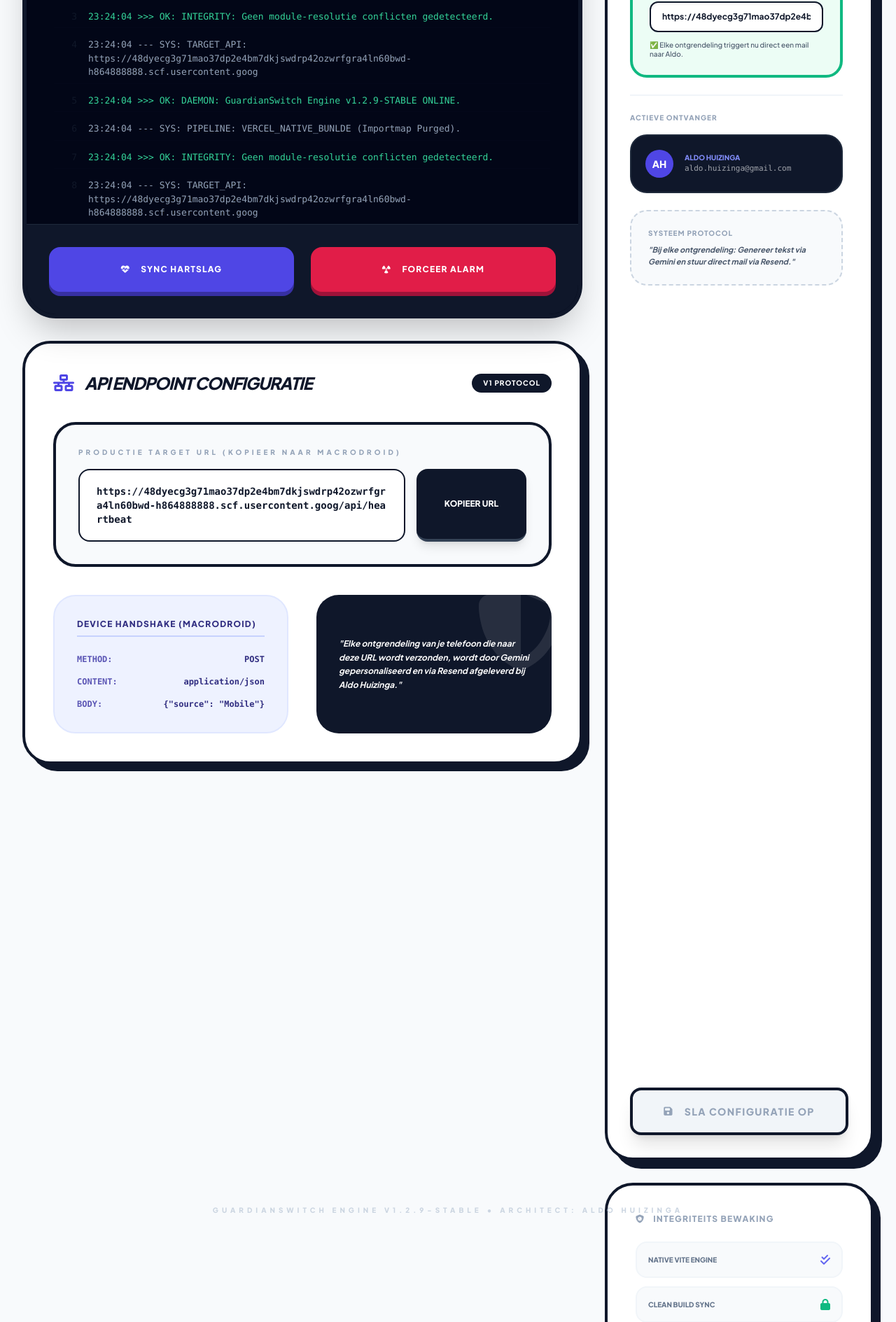
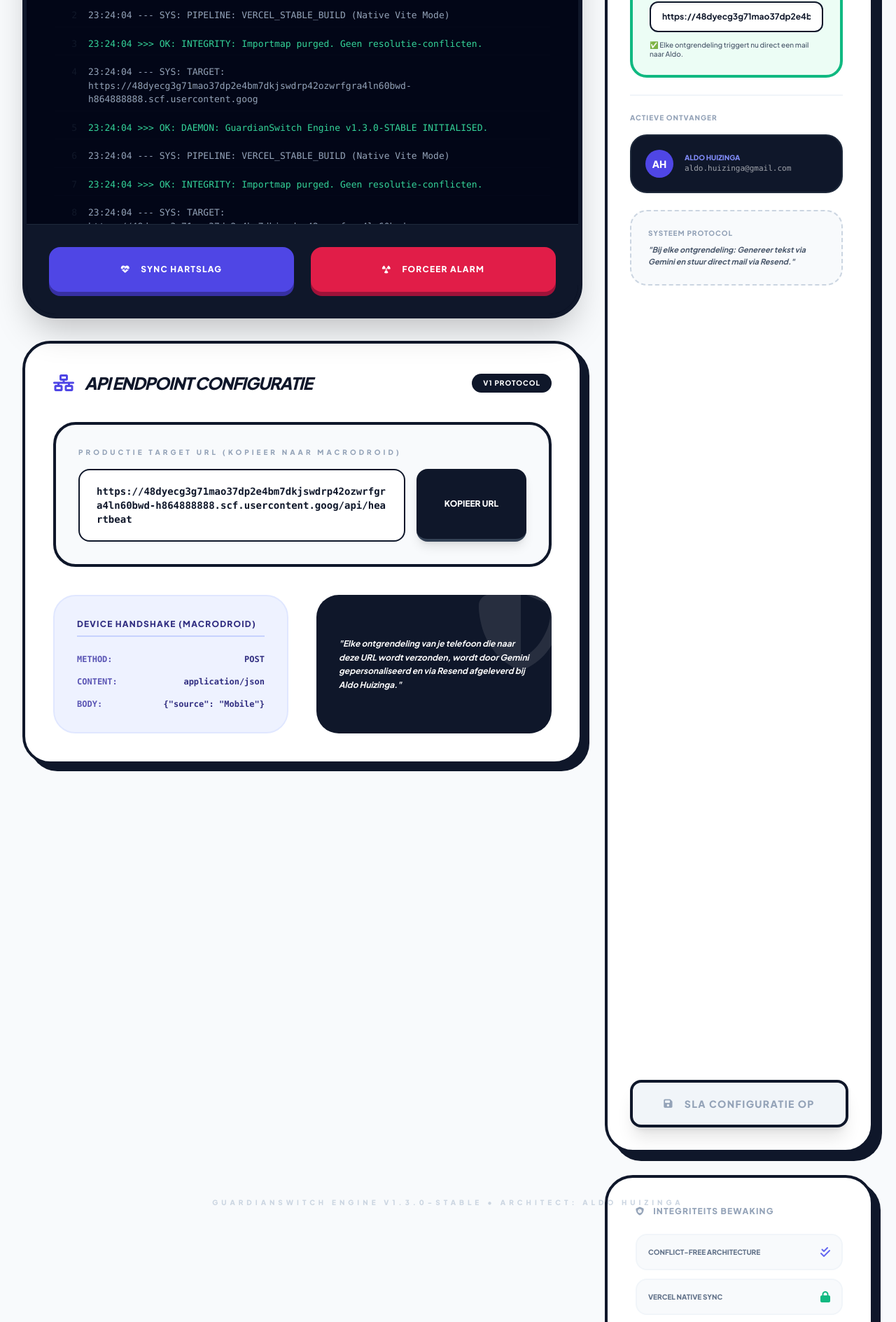
Before and after one commit to Legalfiction/Welzijn-Monitor, a React (Vite) app: page / in a window 1280 px wide. Shown: the part 269-2158 px from the top of the page at 70% size. Built offline with nearby package versions, Linux system fonts and the light colour scheme.

Commit message:
feat: Update app version and logging messages
Updates the application version to 1.3.0 and refines log messages for clarity and accuracy. This includes changes to daemon initialization, pipeline details, and deployment delivery status.

```diff
--- a/App.tsx
+++ b/App.tsx
@@ -6,7 +6,7 @@ import SettingsPanel from './components/SettingsPanel';
 import ArchitectureDiagram from './components/ArchitectureDiagram';
 import GuidePanel from './components/GuidePanel';
 
-const APP_VERSION = "1.2.9-STABLE";
+const APP_VERSION = "1.3.0-STABLE";
 
 const App: React.FC = () => {
   const [settings, setSettings] = useState<SystemSettings>(() => {
@@ -39,10 +39,10 @@ const App: React.FC = () => {
 
   useEffect(() => {
     if (isLive) {
-      addLog(`DAEMON: GuardianSwitch Engine v${APP_VERSION} ONLINE.`, 'success');
-      addLog(`PIPELINE: VERCEL_NATIVE_BUNLDE (Importmap Purged).`, 'info');
-      addLog(`INTEGRITY: Geen module-resolutie conflicten gedetecteerd.`, 'success');
-      addLog(`TARGET_API: ${settings.cloudUrl}`, 'info');
+      addLog(`DAEMON: GuardianSwitch Engine v${APP_VERSION} INITIALISED.`, 'success');
+      addLog(`PIPELINE: VERCEL_STABLE_BUILD (Native Vite Mode)`, 'info');
+      addLog(`INTEGRITY: Importmap purged. Geen resolutie-conflicten.`, 'success');
+      addLog(`TARGET: ${settings.cloudUrl}`, 'info');
     }
   }, [settings.cloudUrl, isLive]);
 
@@ -79,7 +79,7 @@ const App: React.FC = () => {
       const data = await response.json();
 
       if (response.ok) {
-        addLog(`DEPLOY: Pakket afgeleverd via native pipeline.`, 'success');
+        addLog(`DEPLOY: Pakket afgeleverd via stabiele pipeline.`, 'success');
         addLog(`AI_LOG: "${data.content}"`, 'info');
 
         const now = Date.now();
@@ -92,7 +92,7 @@ const App: React.FC = () => {
         addLog(`FOUT: Server weigert verzoek. ${data.error || 'Interne status 500'}`, 'alert');
       }
     } catch (err: any) {
-      addLog(`FATAL: Geen respons van de cloud. Is de API-sleutel ingesteld?`, 'alert');
+      addLog(`FATAL: Geen respons van de cloud. Is de Vercel-functie actief?`, 'alert');
     } finally {
       setIsExecuting(false);
     }
@@ -169,17 +169,17 @@ const App: React.FC = () => {
             </h3>
             <div className="space-y-3">
               <div className="p-4 bg-slate-50 rounded-2xl border-2 border-slate-100 flex items-center justify-between">
-                 <span className="text-[10px] font-black uppercase text-slate-500">Native Vite Engine</span>
+                 <span className="text-[10px] font-black uppercase text-slate-500">Conflict-Free Architecture</span>
                  <i className="fas fa-check-double text-indigo-500"></i>
               </div>
               <div className="p-4 bg-slate-50 rounded-2xl border-2 border-slate-100 flex items-center justify-between">
-                 <span className="text-[10px] font-black uppercase text-slate-500">Clean Build Sync</span>
+                 <span className="text-[10px] font-black uppercase text-slate-500">Vercel Native Sync</span>
                  <i className="fas fa-lock text-emerald-500"></i>
               </div>
               <div className="p-4 bg-emerald-50 rounded-2xl border-2 border-emerald-100 mt-4">
                  <p className="text-[9px] font-bold text-emerald-700 leading-tight">
                     <i className="fas fa-info-circle mr-1"></i>
-                    Build-pipeline v1.2.9 geactiveerd. De importmap is verwijderd om browser-conflicten te voorkomen. Je Vercel-deployments zouden nu direct moeten slagen.
+                    Build-pipeline v1.3.0 geactiveerd. De importmap is definitief verwijderd om Vercel-conflicten te voorkomen.
                  </p>
               </div>
             </div>
```
